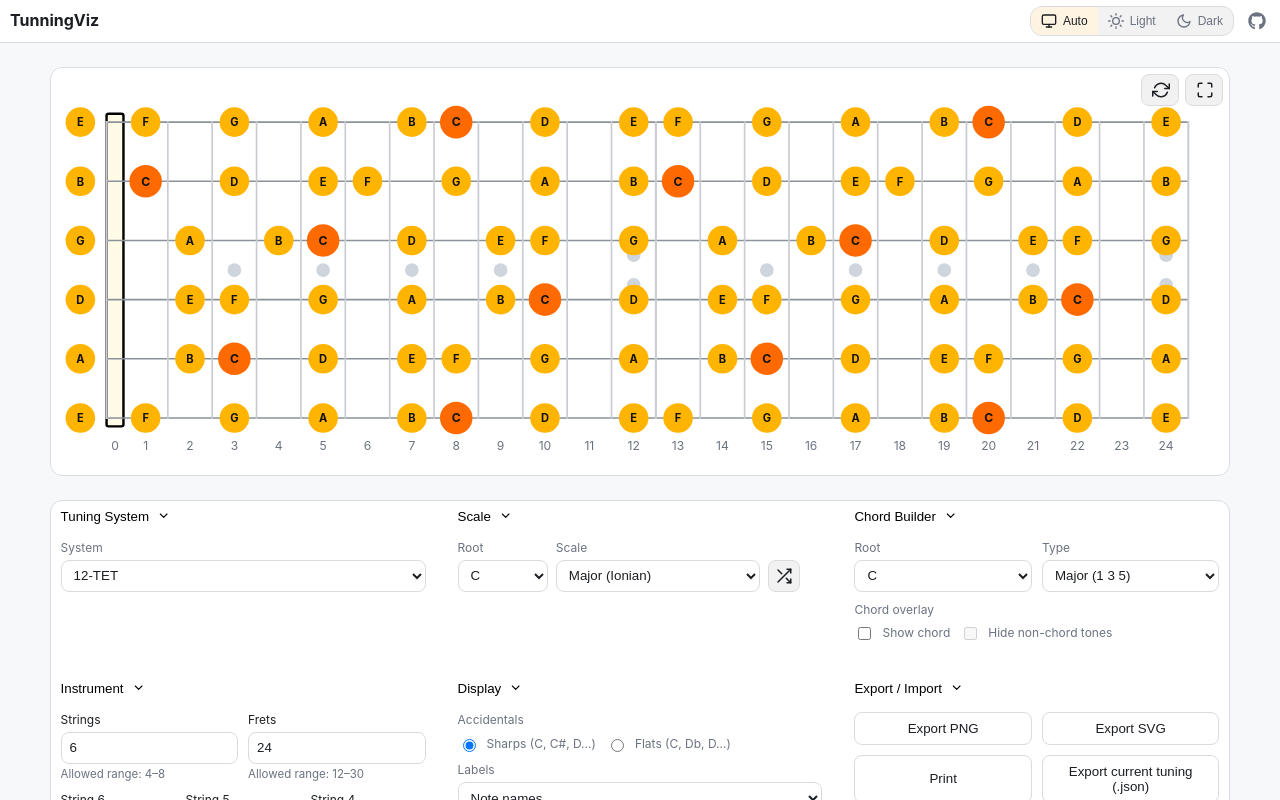
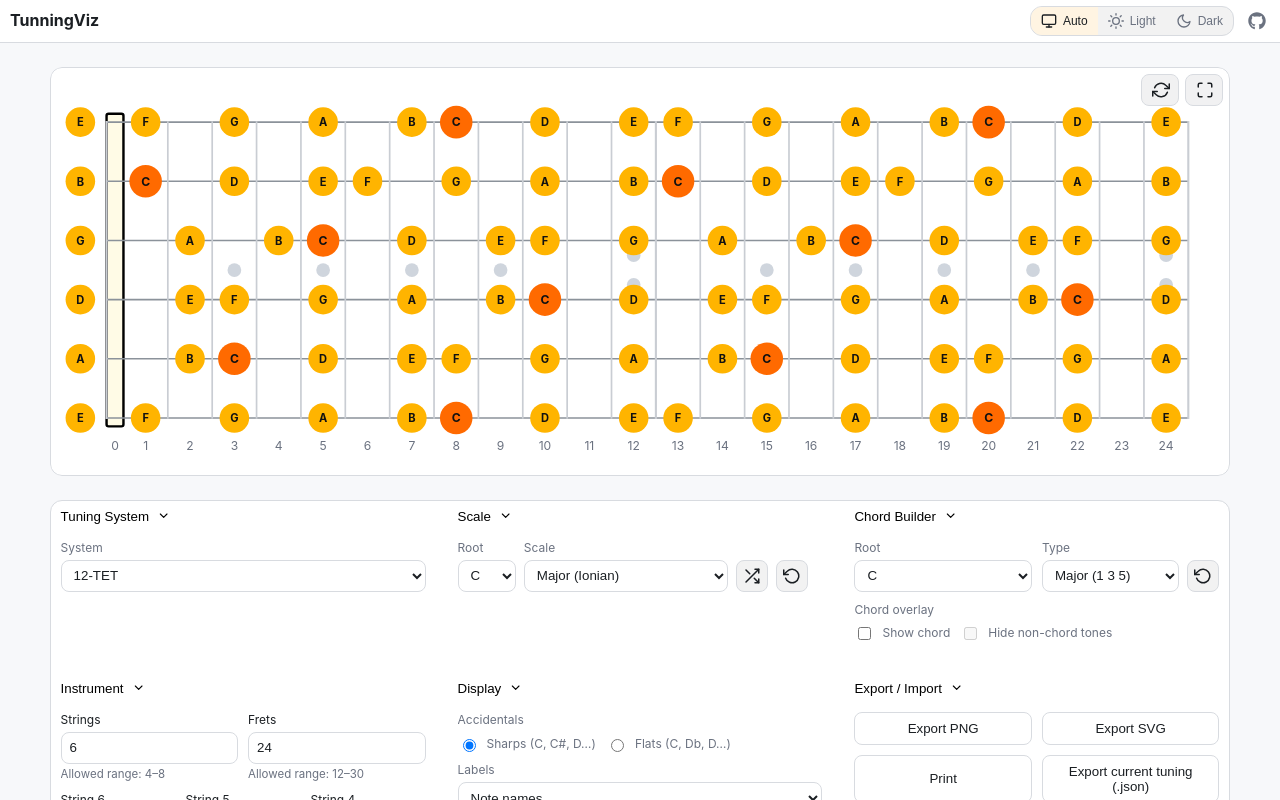
Before and after one commit to DMNerd/tuning-visualizer, a React (Vite) app: page / in a window 1280 px wide. Shown: the top 800 px of the page. Built offline with nearby package versions, Linux system fonts and the light colour scheme.

Commit message:
add reset buttons where applicable

```diff
--- a/src/components/UI/ChordBuilder.jsx
+++ b/src/components/UI/ChordBuilder.jsx
@@ -2,6 +2,7 @@ import React from "react";
 import { dequal } from "dequal";
 import Section from "@/components/UI/Section";
 import { CHORD_TYPES, CHORD_LABELS } from "@/lib/theory/chords";
+import { FiRotateCcw } from "react-icons/fi";
 
 function ChordBuilder({
   root,
@@ -13,7 +14,16 @@ function ChordBuilder({
   setShowChord,
   hideNonChord,
   setHideNonChord,
+  defaultRoot = "C",
+  defaultType = "maj",
 }) {
+  const resetDefaults = () => {
+    onRootChange(defaultRoot);
+    onTypeChange(defaultType);
+    setShowChord(false);
+    setHideNonChord(false);
+  };
+
   return (
     <Section title="Chord Builder" size="sm">
       <div className="control-panel chord-controls">
@@ -36,6 +46,7 @@ function ChordBuilder({
 
           <div className="field">
             <span>Type</span>
+            <div className="input-row">
               <select
                 id="chord-type"
                 name="chord-type"
@@ -48,6 +59,16 @@ function ChordBuilder({
                   </option>
                 ))}
               </select>
+              <button
+                type="button"
+                className="icon-btn"
+                aria-label="Reset chord builder to defaults"
+                title="Reset to default"
+                onClick={resetDefaults}
+              >
+                <FiRotateCcw size={16} aria-hidden />
+              </button>
+            </div>
           </div>
         </div>
 
@@ -97,4 +118,5 @@ function pick(p) {
     sysNames: p.sysNames,
   };
 }
+
 export default React.memo(ChordBuilder, (a, b) => dequal(pick(a), pick(b)));
--- a/src/components/UI/ExportControls.jsx
+++ b/src/components/UI/ExportControls.jsx
@@ -59,54 +59,44 @@ function ExportControls({
       "export-print",
     );
 
-  const doExportCurrent = () =>
-    withToastPromise(
-      () => exportCurrent?.(),
-      {
-        loading: "Preparing current tuning…",
-        success: "Current tuning exported.",
-        error: "Export failed.",
-      },
-      "export-current-tuning",
-    );
+  const doExportCurrent = () => exportCurrent?.();
 
-  const doExportAll = () =>
-    withToastPromise(
-      () => exportAll?.(),
-      {
-        loading: "Collecting custom tunings…",
-        success: "Custom tunings exported.",
-        error: "Export failed.",
-      },
-      "export-all-tunings",
-    );
+  const doExportAll = () => exportAll?.();
 
   const triggerImport = () => fileInputRef.current?.click();
 
-  const onFileChange = (e) => {
+  const onFileChange = async (e) => {
     const file = e.target.files?.[0];
     if (!file) return;
 
-    withToastPromise(
-      async () => {
-        const text = await file.text();
+    let text;
+    try {
+      text = await file.text();
+    } catch (err) {
+      toast.error(err?.message || "Import failed.");
+      e.target.value = "";
+      return;
+    }
+
     let parsed;
     try {
       parsed = JSON.parse(text);
     } catch {
-          throw new Error("Selected file is not valid JSON.");
+      toast.error("Selected file is not valid JSON.");
+      e.target.value = "";
+      return;
     }
+
     const json = Array.isArray(parsed) ? parsed : [parsed];
-        await importFromJson?.(json, [file.name]);
+    const maybePromise = importFromJson?.(json, [file.name]);
+    if (maybePromise && typeof maybePromise.finally === "function") {
+      return maybePromise.finally(() => {
         e.target.value = "";
-      },
-      {
-        loading: `Importing “${file.name}”…`,
-        success: "Tunings imported.",
-        error: (err) => err?.message || "Import failed.",
-      },
-      "import-tunings",
-    );
+      });
+    }
+
+    e.target.value = "";
+    return maybePromise;
   };
 
   return (
--- a/src/components/UI/ScaleControls.jsx
+++ b/src/components/UI/ScaleControls.jsx
@@ -1,6 +1,6 @@
 import React from "react";
 import { dequal } from "dequal";
-import { FiShuffle } from "react-icons/fi";
+import { FiShuffle, FiRotateCcw } from "react-icons/fi";
 import Section from "@/components/UI/Section";
 
 function ScaleControls({
@@ -10,6 +10,8 @@ function ScaleControls({
   setScale,
   sysNames,
   scaleOptions,
+  defaultRoot = "C",
+  defaultScale = "Major",
 }) {
   const pickRandom = () => {
     if (!Array.isArray(sysNames) || !sysNames.length) return;
@@ -21,6 +23,11 @@ function ScaleControls({
 
     setRoot(nextRoot);
     setScale(nextScaleObj.label);
+  };
+
+  const resetDefaults = () => {
+    setRoot(defaultRoot);
+    setScale(defaultScale);
   };
 
   return (
@@ -64,6 +71,15 @@ function ScaleControls({
             >
               <FiShuffle size={16} aria-hidden />
             </button>
+            <button
+              type="button"
+              className="icon-btn"
+              aria-label="Reset to default scale and root"
+              title="Reset to default"
+              onClick={resetDefaults}
+            >
+              <FiRotateCcw size={16} aria-hidden />
+            </button>
           </div>
         </div>
       </div>
```
Also changed, not shown: src/styles/layout.css (+9 -3 lines). Lines whose indentation alone changed are shown as unchanged.
